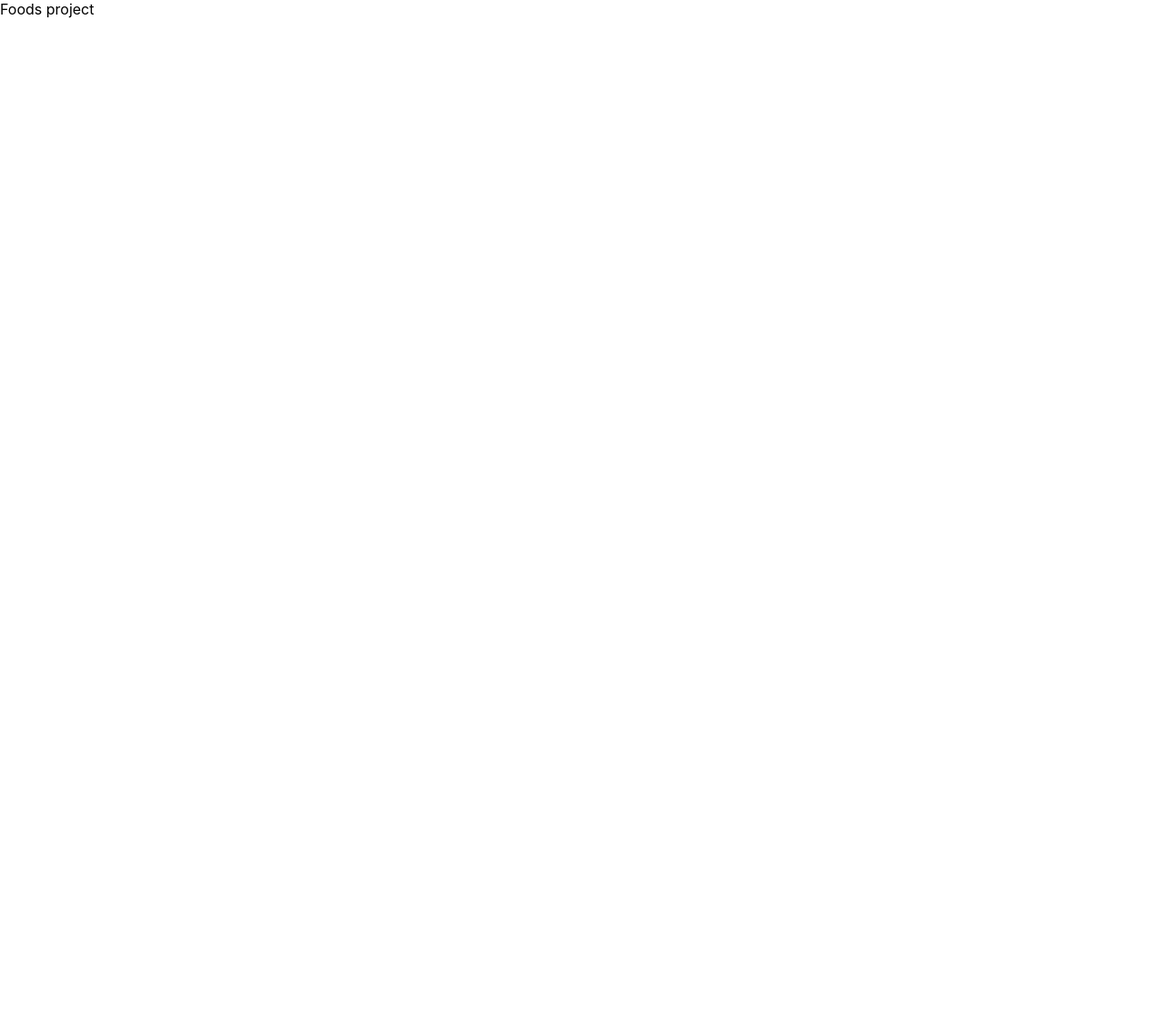
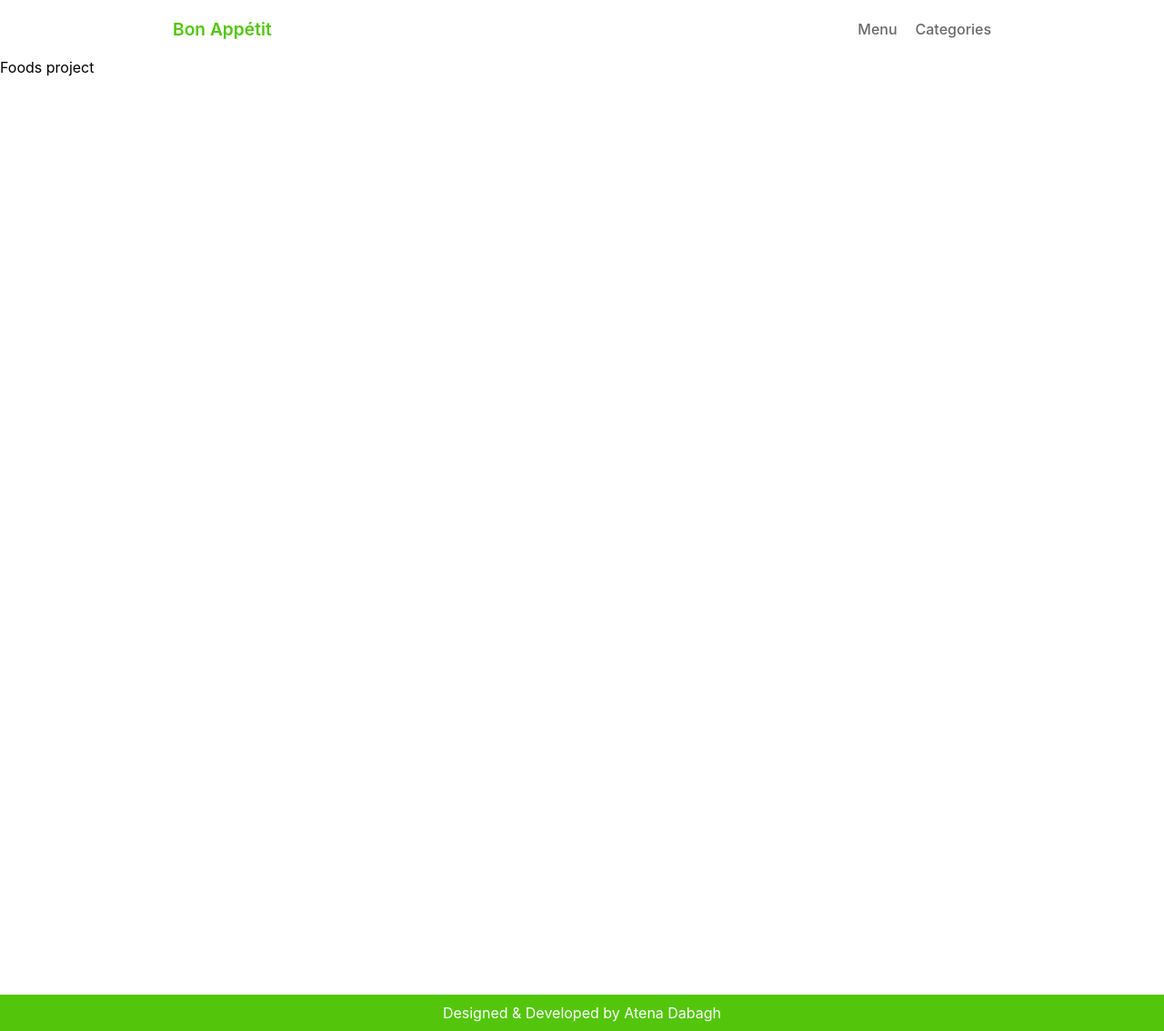
Before and after one commit to Athena-Work/BonApp-tit, a Next.js app: page / in a window 1280 px wide. Shown: the whole page at 91% size. Before the commit the page ends 800 px from the top, so only its background shows below. Built offline with nearby package versions, Linux system fonts and the light colour scheme.

Commit message:
layout pages

```diff
--- /dev/null
+++ b/components/layout/layout.js
@@ -0,0 +1,25 @@
+import Link from "next/link";
+
+//Styles
+import styles from "./layout.module.css";
+
+const Layout = ({ children }) => {
+  return (
+    <div className={styles.container}>
+      <header className={styles.header}>
+        <Link href={"/"} className={styles.logo}>
+          Bon Appétit
+        </Link>
+        <div className={styles.navLinks}>
+          <Link href={"/menu"}>Menu</Link>
+          <Link href={"/categories"}>Categories</Link>
+        </div>
+      </header>
+      <div className={styles.content}>{children}</div>
+      <footer className={styles.footer}>
+        <p>Designed & Developed by Atena Dabagh</p>
+      </footer>
+    </div>
+  );
+};
+export default Layout;
--- /dev/null
+++ b/components/layout/layout.module.css
@@ -0,0 +1,41 @@
+.header {
+  max-width: 900px;
+  margin: auto;
+  display: flex;
+  justify-content: space-between;
+  align-items: center;
+  padding: 20px 0px;
+}
+.logo {
+  color: #53c60b;
+  font-weight: 600;
+  font-size: 1.2rem;
+}
+.navLinks {
+  display: flex;
+  gap: 20px;
+  margin-left: 15px;
+  color: dimgrey;
+  font-weight: 500;
+}
+.content {
+  min-height: 1000px;
+}
+.footer {
+  background-color: #53c60b;
+  text-align: center;
+  color: #fff;
+  padding: 10px 0;
+  margin-top: 30px;
+}
+@media (max-width: 900px) {
+  .header {
+    padding: 20px;
+  }
+}
+
+@media (max-width: 600px) {
+  .header {
+    padding: 10px;
+  }
+}
--- a/pages/_app.js
+++ b/pages/_app.js
@@ -1,5 +1,11 @@
+import Layout from "@/components/layout/layout";
+
 import "@/styles/globals.css";
 
 export default function App({ Component, pageProps }) {
-  return <Component {...pageProps} />;
+  return (
+    <Layout>
+      <Component {...pageProps} />
+    </Layout>
+  );
 }
```
